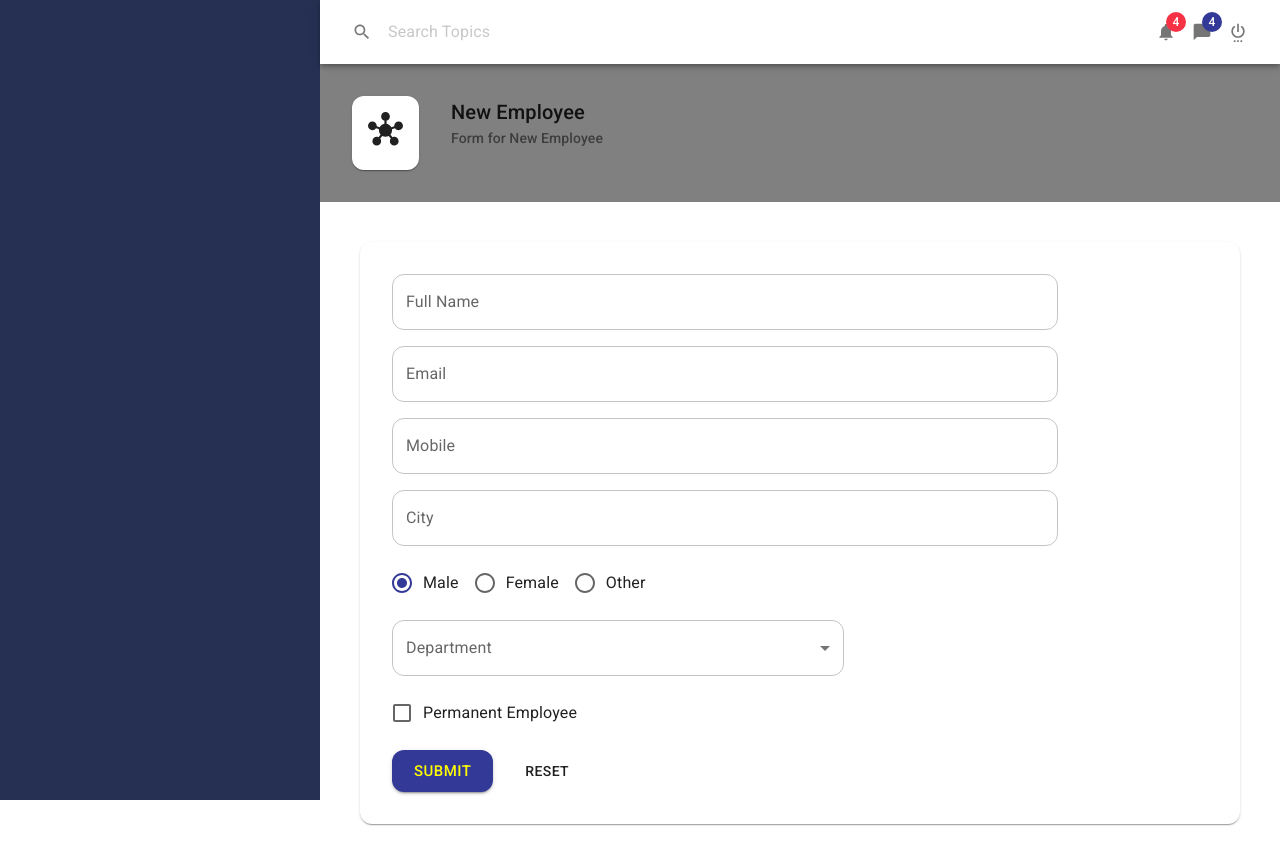
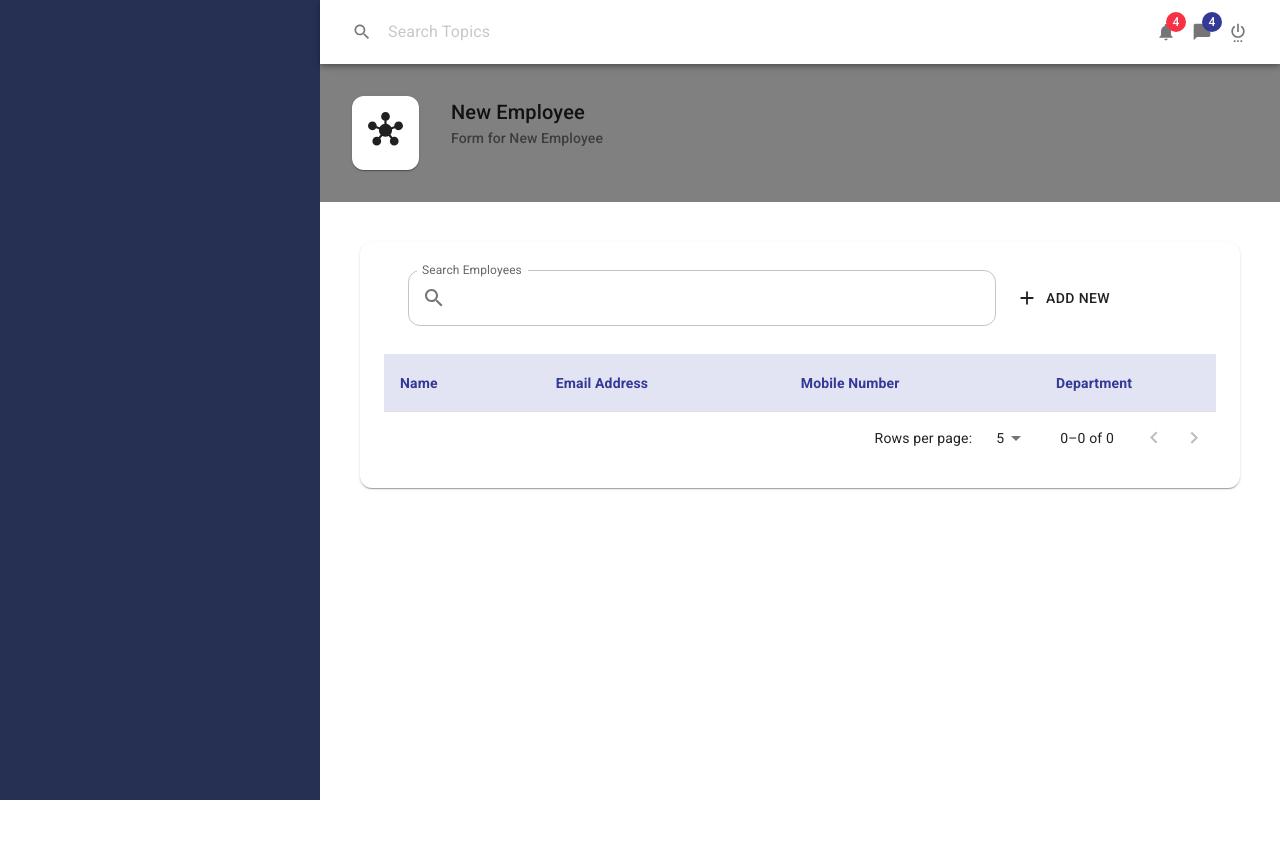
Before and after one commit to rezarahgozar/React_MUI, a React (Create React App) app: page / in a window 1280 px wide. After the commit the page ends 800 px from the top, so only its background shows below. Built offline with nearby package versions, Linux system fonts and the light colour scheme.

Commit message:
Mui Table /  Data Table

```diff
--- a/src/App/App.js
+++ b/src/App/App.js
@@ -5,7 +5,6 @@ import React from "react";
 import "./App.css";
 import Header from "./components/shared/Header";
 import SideMenu from "./components/shared/SideMenu";
-
 import Employees from "./pages/employees/Employees";
 
 const theme = createTheme({
@@ -44,10 +43,11 @@ function App() {
 
   return (
     <ThemeProvider theme={theme}>
-      <SideMenu />
+      <SideMenu>
+
+      </SideMenu>
       <div className={classes.appMain}>
         <Header />
-
         <Employees />
       </div>
       <CssBaseline />
--- /dev/null
+++ b/src/App/components/shared/controls/ActionButton.js
@@ -0,0 +1,32 @@
+import { Button } from "@mui/material";
+import React from "react";
+import { makeStyles } from "@mui/styles";
+
+const useStyles = makeStyles((theme) => ({
+  root: {
+    minWidth: 0,
+    margin: theme.spacing(0.5),
+  },
+  secondary: {
+    backgroundColor: theme.palette.secondary.light,
+    "& .MuiButton-label": {
+      color: theme.palette.secondary.main,
+    },
+  },
+  primary: {
+    backgroundColor: theme.palette.primary.light,
+    "& .MuiButton-label": {
+      color: theme.palette.primary.main,
+    },
+  },
+}));
+export default function ActionButton(props) {
+  const { color, children, onClick } = props;
+  const classes = useStyles();
+  return <Button
+  className={`${classes.root} ${classes[color]}`}
+  onClick={onClick}
+  >
+      {children}
+</Button>;
+}
--- a/src/App/components/shared/controls/Controls.js
+++ b/src/App/components/shared/controls/Controls.js
@@ -4,6 +4,8 @@ import MySelect from './MySelect'
 import MyCheckBox from "./MyCheckBox";
 import MyDatePicker from './MyDatePicker';
 import MyButton from './MyButton'
+import MyPopup from './MyPopup'
+import ActionButton from './ActionButton'
 
 export const Controls = {
   MyInput,
@@ -11,5 +13,7 @@ export const Controls = {
   MySelect,
   MyCheckBox,
   MyDatePicker,
-  MyButton
+  MyButton,
+  MyPopup,
+  ActionButton
 };
--- a/src/App/components/shared/controls/MyInput.js
+++ b/src/App/components/shared/controls/MyInput.js
@@ -2,7 +2,7 @@ import { TextField } from "@mui/material";
 import React from "react";
 
 export default function MyInput(props) {
-  const { name, label, value,error = null, onChange } = props;
+  const { name, label, value,error = null, onChange,...other } = props;
 
   return (
 
@@ -13,6 +13,7 @@ export default function MyInput(props) {
       value={value}
       onChange={onChange}
       {...(error && {error : true,helperText:error})}
+      {...other}
     />
 
   );
--- /dev/null
+++ b/src/App/components/shared/controls/MyPopup.js
@@ -0,0 +1,42 @@
+import { Dialog, DialogContent, DialogTitle, Typography } from "@mui/material";
+import { makeStyles } from "@mui/styles";
+import React from "react";
+import {Controls} from './Controls';
+import CloseIcon from '@mui/icons-material/Close';
+
+const useStyles = makeStyles((theme) => {
+  return {
+    paper: {
+      "& .MuiDialog-root": {
+        padding: theme.spacing(2),
+        position: "absolute",
+        top: theme.spacing(5),
+      },
+    },
+  };
+});
+
+export default function MyPopup(props) {
+  const { title, children, openPopup, setOpenPopup } = props;
+  const classes = useStyles();
+
+  return (
+    <Dialog open={openPopup} maxWidth="md" classes={{ paper: classes.paper }}>
+      <DialogTitle>
+        <div style={{display:'flex'}}>
+          <Typography variant="h6" component="div" style={{flexGrow:1}}>
+            {title}
+          </Typography>
+          <Controls.ActionButton
+          color="secondary"
+          onClick={() => setOpenPopup(false)}
+          >
+            <CloseIcon />
+
+          </Controls.ActionButton>
+        </div>
+      </DialogTitle>
+      <DialogContent dividers>{children}</DialogContent>
+    </Dialog>
+  );
+}
--- /dev/null
+++ b/src/App/components/shared/controls/useTable.js
@@ -0,0 +1,129 @@
+import React, { useState } from "react";
+import Table from "@mui/material/Table";
+import { TableCell, TableHead, TablePagination, TableRow,TableSortLabel } from "@mui/material";
+
+import { makeStyles } from "@mui/styles";
+
+const useStyles = makeStyles((theme) => ({
+  table: {
+    marginTop: theme.spacing(3),
+    "& thead th": {
+      fontWeight: "600",
+      color: theme.palette.primary.main,
+      backgroundColor: theme.palette.primary.light,
+    },
+    "& tbody td": {
+      fontWeight: "300",
+    },
+    "& tbody tr:hover": {
+      backgroundColor: "#fffbf2",
+      cursor: "pointer",
+    },
+  },
+}));
+
+export default function useTable(records, headCells,filterFn) {
+  const classes = useStyles();
+  const pages = [5, 10, 15];
+  const [page, setPage] = useState(0);
+  const [rowsPerPage, setRowsPerPage] = useState(pages[page]);
+  const[order,setOrder] = useState();
+  const[orderBy,setOrderBy] = useState();
+
+  const TblContainer = (props) => (
+    <Table className={classes.table}>{props.children}</Table>
+  );
+  const TblHead = (props) => {
+
+   const handleSortRequest = (cellId) =>{
+       const isAsc = orderBy === cellId && order === "asc";
+       setOrder(isAsc?'desc':'asc');
+        setOrderBy(cellId)
+    }
+
+    return (
+      <TableHead>
+        <TableRow>
+          {headCells.map((item) => (
+            <TableCell key={item.id}
+            sortDirection={orderBy === item.id ? order:false}
+            >
+                {item.disableSorting?item.label:
+                <TableSortLabel
+                active={orderBy === item.id}
+                direction={orderBy === item.id?order:'asc'}
+                    onClick={() =>{handleSortRequest(item.id)}}
+                    >
+                {item.label}
+                </TableSortLabel>
+                }
+                </TableCell>
+          ))}
+        </TableRow>
+      </TableHead>
+    );
+  };
+
+  const handlePageChange = (event, newPage) => {
+    setPage(newPage);
+  };
+
+  const handleRowsPerPageChange = (event) => {
+    setRowsPerPage(parseInt(event.target.value, 10));
+    setPage(0);
+  };
+  const TblPagination = () => (
+    <TablePagination
+      component="div"
+      page={page}
+      rowsPerPageOptions={pages}
+      rowsPerPage={rowsPerPage}
+      count={records.length}
+      onPageChange={handlePageChange}
+      onRowsPerPageChange={handleRowsPerPageChange}
+    />
+  );
+
+function stableSort(array,comparator){
+    const stabilizedThis = array.map((el, index) => [el, index]);
+        stabilizedThis.sort((a, b) => {
+            const order = comparator(a[0], b[0]);
+            if (order !== 0) return order;
+            return a[1] - b[1];
+        });
+        return stabilizedThis.map((el) => el[0]);
+
+}
+
+function getComparator(order, orderBy) {
+    return order === 'desc'
+        ? (a, b) => descendingComparator(a, b, orderBy)
+        : (a, b) => -descendingComparator(a, b, orderBy);
+}
+
+function descendingComparator(a, b, orderBy) {
+    if (b[orderBy] < a[orderBy]) {
+        return -1;
+    }
+    if (b[orderBy] > a[orderBy]) {
+        return 1;
+    }
+    return 0;
+}
+
+function descendingComparator(a, b, orderBy) {
+    if (b[orderBy] < a[orderBy]) {
+        return -1;
+    }
+    if (b[orderBy] > a[orderBy]) {
+        return 1;
+    }
+    return 0;
+}
+
+  const recordsAfterPagingAndSorting = () =>{
+    return stableSort(filterFn.fn(records),getComparator(order,orderBy)).slice(page*rowsPerPage,(page+1)*rowsPerPage)
+    }
+
+  return { TblContainer, TblHead, TblPagination,recordsAfterPagingAndSorting };
+}
--- a/src/App/pages/employees/EmployeeForm.js
+++ b/src/App/pages/employees/EmployeeForm.js
@@ -7,6 +7,7 @@ import {
   TextField,
   Radio,
 } from "@mui/material";
+import { getDayOfYear } from "date-fns";
 import React, { useState, useEffect } from "react";
 import { Controls } from "../../components/shared/controls/Controls";
 import { useForm, Form } from "../../components/shared/useForm";
@@ -76,28 +77,28 @@ const EmployeeForm = () => {
             <Controls.MyInput
               name="fullName"
               label="Full Name"
-              Value={values.fullName}
+              value={values.fullName}
               onChange={handleInputChange}
               error={errors.fullName}
             />
             <Controls.MyInput
               name="email"
               label="Email"
-              Value={values.email}
+              value={values.email}
               onChange={handleInputChange}
               error={errors.email}
             />
             <Controls.MyInput
               name="mobile"
               label="Mobile"
-              Value={values.mobile}
+              value={values.mobile}
               onChange={handleInputChange}
               error={errors.mobile}
             />
             <Controls.MyInput
               name="city"
               label="City"
-              Value={values.city}
+              value={values.city}
               onChange={handleInputChange}
             />
           </Grid>
@@ -123,12 +124,7 @@ const EmployeeForm = () => {
               value={values.hireDate}
               onChange={handleInputChange}
             />
-            <Controls.MyCheckBox
-              name="isPermanent"
-              label="Permanent Employee"
-              value={values.isPermanent}
-              onChange={handleInputChange}
-            />
+
             <div>
                 <Controls.MyButton type="submit" variant="contained" color="primary" size="large" text="Submit" />
                 <Controls.MyButton color="default" text="Reset" onClick={resetForm} />
@@ -136,6 +132,7 @@ const EmployeeForm = () => {
           </Grid>
         </Grid>
       </Form>
+
     </>
   );
 };
--- a/src/App/pages/employees/EmployeeList.js
+++ b/src/App/pages/employees/EmployeeList.js
@@ -0,0 +1,112 @@
+import { InputAdornment, Paper, TableBody, Toolbar } from "@mui/material";
+import React, { useState } from "react";
+import useTable from "../../components/shared/controls/useTable";
+import * as employeeService from "../../services/employeeService";
+import TableRow from "@mui/material/TableRow";
+import TableCell, { tableCellClasses } from "@mui/material/TableCell";
+import PageHeader from "../../components/shared/PageHeader";
+import HubIcon from "@mui/icons-material/Hub";
+import { makeStyles } from "@mui/styles";
+import { Controls } from "../../components/shared/controls/Controls";
+import SearchIcon from "@mui/icons-material/Search";
+import AddIcon from "@mui/icons-material/Add";
+import EmployeeForm from "./EmployeeForm";
+
+const useStyles = makeStyles((theme) => ({
+  pageContent: {
+    margin: theme.spacing(5),
+    padding: theme.spacing(3),
+  },
+  searchInput: {
+    width: "75%",
+  },
+  newButton:{
+      position:'absolute',
+      rignt:'10px'
+  }
+}));
+
+const headCells = [
+  { id: "fullName", label: "Name" },
+  { id: "email", label: "Email Address" },
+  { id: "mobile", label: "Mobile Number" },
+  { id: "department", label: "Department", disableSorting: true },
+];
+
+const EmployeeList = () => {
+  const classes = useStyles();
+  const [openPopup, setOpenPopup] = useState(false);
+
+  const [records, setRecords] = useState(employeeService.getAllEmployees());
+  const [filterFn, setFilterFn] = useState({
+    fn: (items) => {
+      return items;
+    },
+  });
+
+  const { TblContainer, TblHead, TblPagination, recordsAfterPagingAndSorting } =
+    useTable(records, headCells, filterFn);
+
+  const handleSearch = (e) => {
+    let target = e.target;
+    setFilterFn({
+      fn: (items) => {
+        if (target.value == "") return items;
+        else
+          return items.filter((x) =>
+            x.fullName.toLowerCase().includes(target.value)
+          );
+      },
+    });
+  };
+
+  return (
+    <>
+      <Toolbar>
+        <Controls.MyInput
+          label="Search Employees"
+          className={classes.searchInput}
+          InputProps={{
+            startAdornment: (
+              <InputAdornment position="start">
+                <SearchIcon />
+              </InputAdornment>
+            ),
+          }}
+          onChange={handleSearch}
+        />
+        <Controls.MyButton
+        className={classes.newButton}
+          startIcon={<AddIcon />}
+          text="Add New"
+          onClick={() => setOpenPopup(true)}
+        ></Controls.MyButton>
+      </Toolbar>
+      <TblContainer>
+        <TblHead />
+
+        <TableBody>
+          {recordsAfterPagingAndSorting().map((item) => (
+            <TableRow key={item.id}>
+              <TableCell>{item.fullName}</TableCell>
+              <TableCell>{item.email}</TableCell>
+              <TableCell>{item.mobile}</TableCell>
+              <TableCell>{item.department}</TableCell>
+            </TableRow>
+          ))}
+        </TableBody>
+      </TblContainer>
+      <TblPagination />
+
+      <Controls.MyPopup
+        title="Employee Form"
+        openPopup={openPopup}
+        setOpenPopup={setOpenPopup}
+      >
+        <EmployeeForm />
+      </Controls.MyPopup>
+    </>
+  );
+};
+
+export default EmployeeList;
--- a/src/App/pages/employees/Employees.js
+++ b/src/App/pages/employees/Employees.js
@@ -1,9 +1,11 @@
-import React from "react";
+import React,{useEffect, useState} from "react";
 import EmployeeForm from "./EmployeeForm";
 import PageHeader from "../../components/shared/PageHeader";
 import HubIcon from "@mui/icons-material/Hub";
 import { Paper } from "@mui/material";
 import { makeStyles } from "@mui/styles";
+import EmployeeList from "./EmployeeList";
+import * as employeeService from "../../services/employeeService";
 
 const useStyles = makeStyles((theme) => ({
   pageContent: {
@@ -14,6 +16,11 @@ const useStyles = makeStyles((theme) => ({
 
 const Employees = () => {
   const classes = useStyles();
+  const [records,setRecords] = useState(employeeService.getAllEmployees());
+
+  const addOrEdit = (employee,resetForm) => {
+
+  }
 
   return (
     <>
@@ -23,7 +30,8 @@ const Employees = () => {
         icon={<HubIcon fontSize="large" />}
       />
       <Paper className={classes.pageContent}>
-        <EmployeeForm />
+        {/* <EmployeeForm /> */}
+        <EmployeeList />
       </Paper>
     </>
   );
--- a/src/App/services/employeeService.js
+++ b/src/App/services/employeeService.js
@@ -1,7 +1,8 @@
 const KEYS = {
-    employees:'employees',
-    emploteeId:'emploteeId'
+    employees: 'employees',
+    employeeId: 'employeeId'
 }
+
 export const getDepartmentCollection = () => ([
     {id:'1',title:'Development'},
     {id:'2',title:'Marketing'},
@@ -11,22 +12,27 @@ export const getDepartmentCollection = () => ([
 
 export function insertEmployee(data) {
     let employees = getAllEmployees();
-    data['id'] = generateEmploymentId()
-    employees.push(data);
-    localStorage.setItem(KEYS.employees,JSON.stringify(employees))
+    data['id'] = generateEmployeeId()
+    employees.push(data)
+    localStorage.setItem(KEYS.employees, JSON.stringify(employees))
 }
-
-export function generateEmploymentId(){
-    if(localStorage.getItem(KEYS.emploteeId) == null)
-        localStorage.setItem(KEYS.emploteeId,'0')
-    var id = parseInt(localStorage.getItem(KEYS.emploteeId))
-    localStorage.setItem(KEYS.emploteeId,(++id).toString())
+export function generateEmployeeId() {
+    if (localStorage.getItem(KEYS.employeeId) == null)
+        localStorage.setItem(KEYS.employeeId, '0')
+    var id = parseInt(localStorage.getItem(KEYS.employeeId))
+    localStorage.setItem(KEYS.employeeId, (++id).toString())
     return id;
 }
 
 export function getAllEmployees() {
-    if(localStorage.getItem(KEYS.employees)== null)
-        localStorage.setItem(KEYS.employees,JSON.stringify([]))
 
-    return JSON.parse(localStorage.getItem(KEYS.employees))
+    if (localStorage.getItem(KEYS.employees) == null)
+        localStorage.setItem(KEYS.employees, JSON.stringify([]))
+    let employees = JSON.parse(localStorage.getItem(KEYS.employees));
+    //map departmentID to department title
+    let departments = getDepartmentCollection();
+    return employees.map(x => ({
+        ...x,
+        department: departments[x.departmentId - 1].title
+    }))
 }
```
